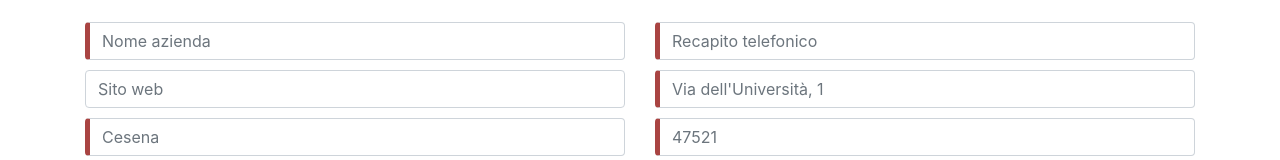
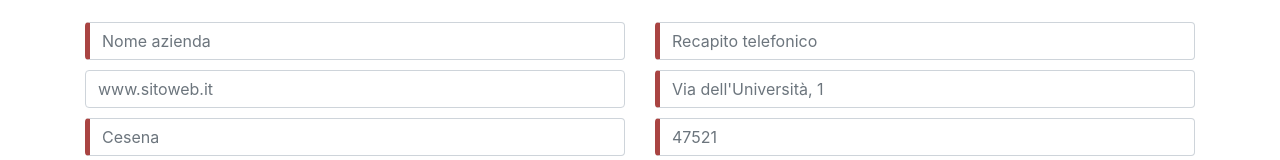
Before and after one commit to eliamarcantognini/honeyboard_project, an Angular app: page / in a window 1280 px wide. Shown: the part 750-910 px from the top of the page. Built offline with nearby package versions, Linux system fonts and the light colour scheme; what @techiediaries/ngx-qrcode, ngx-filesaver, ngx-print would draw is missing.

Commit message:
Update form.component.html

```diff
--- a/src/app/form.component.html
+++ b/src/app/form.component.html
@@ -32,7 +32,7 @@
           </div>
           <div class="row">
             <div class="col-6 mx-auto">
-              <input type="url" name="sito" id="sito" class="form-control" placeholder="Sito web" [(ngModel)]="model.sito" ngControl="sito"/>
+              <input type="url" name="sito" id="sito" class="form-control" placeholder="www.sitoweb.it" [(ngModel)]="model.sito" ngControl="sito"/>
             </div>
             <div class="col-6 mx-auto">
               <input type="text" name="indirizzo" id="indirizzo" class="form-control" placeholder="Via dell'Università, 1" required #indirizzo="ngModel" [(ngModel)]="model.indirizzo" ngControl="indirizzo"/>
```
